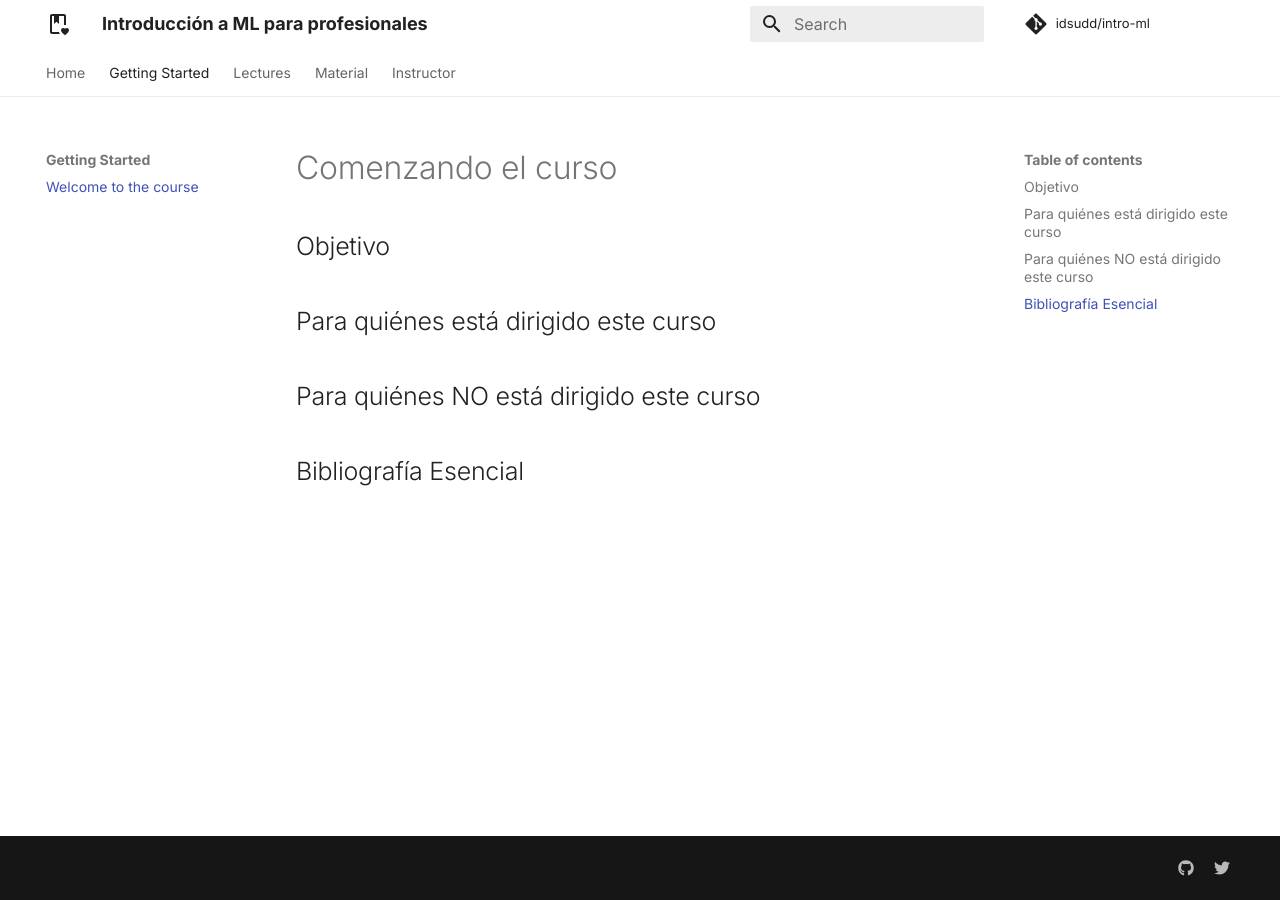
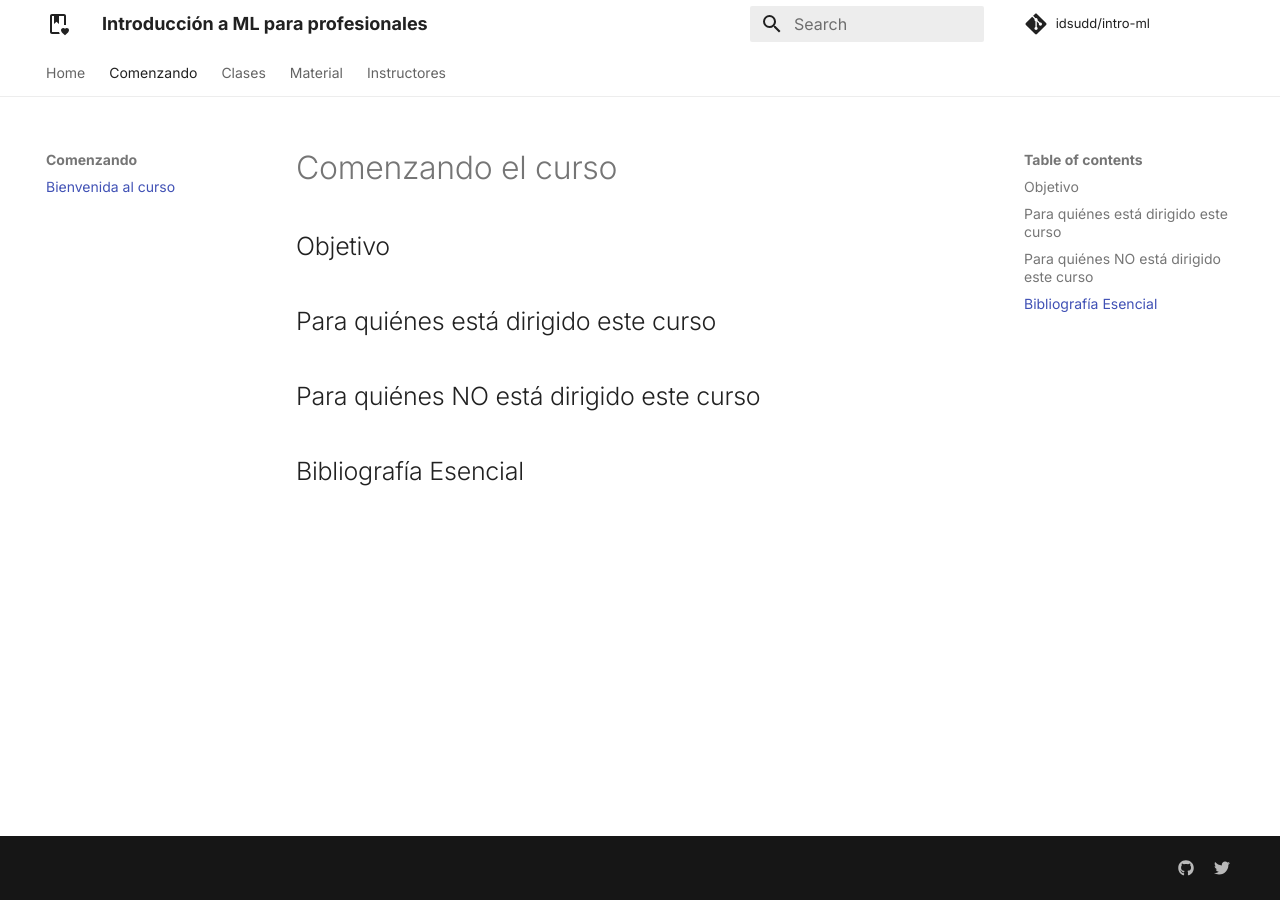
Before and after one commit to idsudd/intro-ml, an MkDocs documentation site: the page built from docs/welcome.md, in a window 1280 px wide. Built offline with MkDocs 1.6.1 and Material for MkDocs 9.7.7, drawn with Linux system fonts in a browser that asks for light colours; comment, search, counter and statistics services are not loaded.

Commit message:
Update mkdocs.yml

```diff
--- a/mkdocs.yml
+++ b/mkdocs.yml
@@ -58,11 +58,11 @@ plugins:
 
 nav:
   - Home: index.md
-  - Getting Started:
-      - Welcome to the course: welcome.md
-  - Lectures:
+  - Comenzando:
+      - Bienvenida al curso: welcome.md
+  - Clases:
       - lectures/index.md
   - Material:
     - material/index.md
-  - Instructor:
+  - Instructores:
     - instructor/index.md
```
